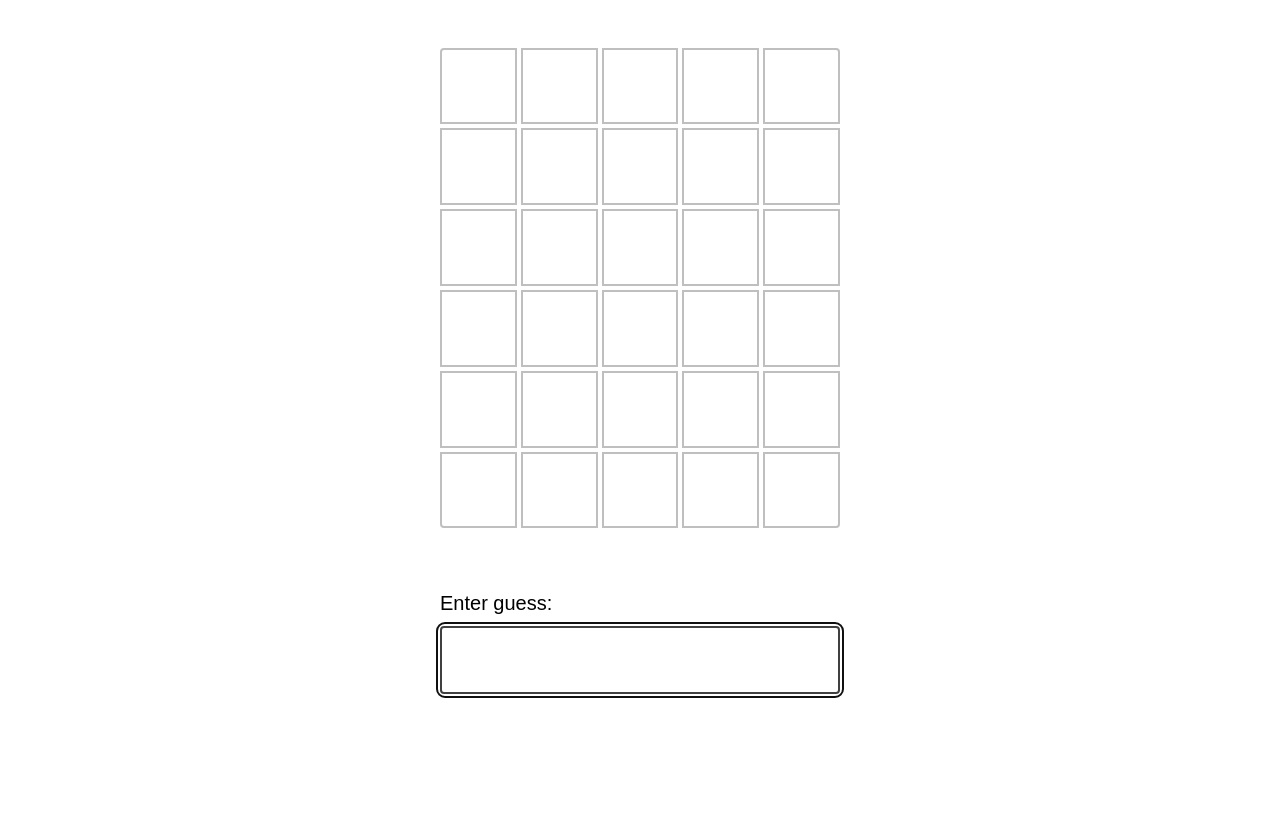
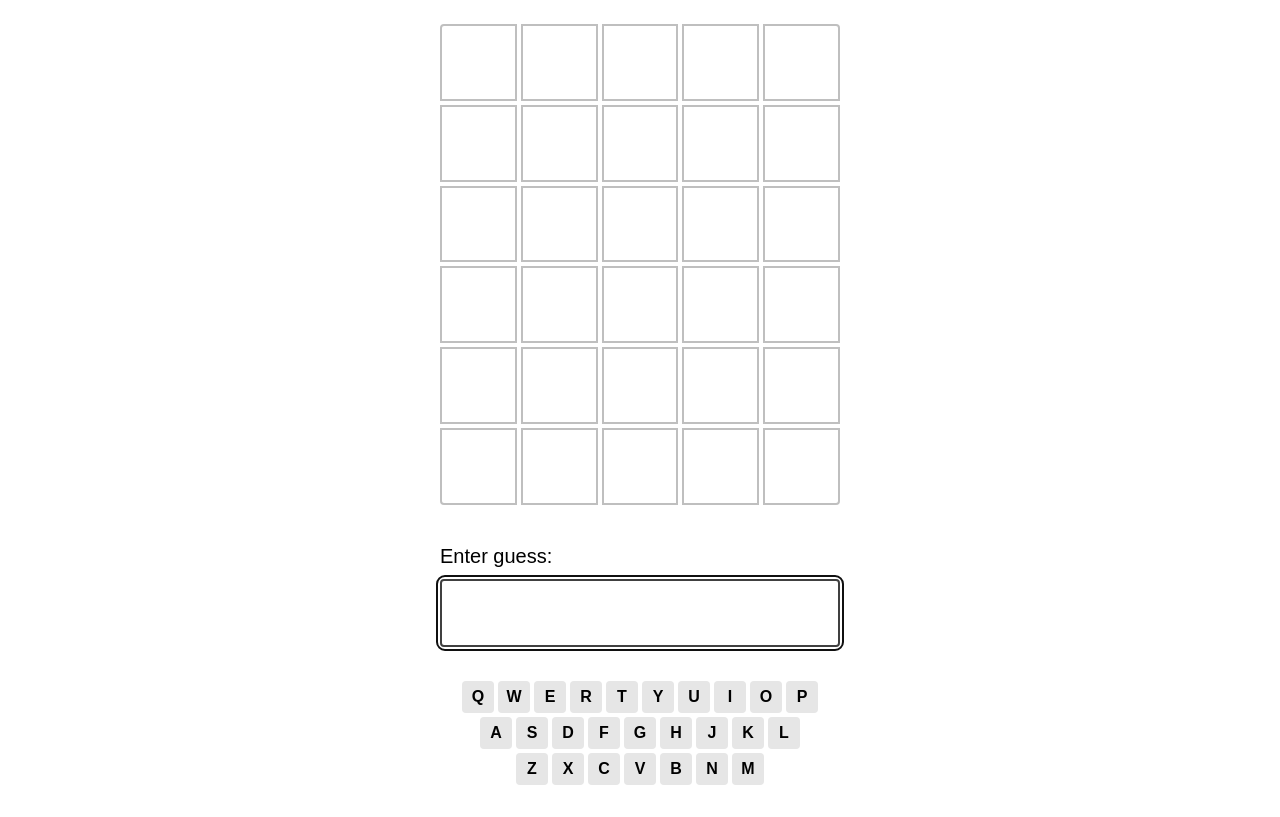
Before and after one commit to ttsoncs/Simple-Wordle-2024, a React app: page / in a window 1280 px wide. Shown: the part 72-889 px from the top of the page. Before the commit the page ends 800 px from the top, so only its background shows below. Built offline with nearby package versions, Linux system fonts and the light colour scheme.

Commit message:
Add Keyboard component

```diff
--- a/src/components/Game/Game.js
+++ b/src/components/Game/Game.js
@@ -8,6 +8,8 @@ import GuessInput from "../GuessInput/GuessInput";
 import GuessResults from "../GuessResults/GuessResults";
 import WonBanner from "../WonBanner/WonBanner";
 import LostBanner from "../LostBanner/LostBanner";
+import Keyboard from "../Keyboard/Keyboard";
+import { checkGuess } from "../../game-helpers";
 
 // Pick a random word on every pageload.
 const answer = sample(WORDS);
@@ -28,16 +30,16 @@ function Game() {
     }
   }
 
+  const validatedGuesses = guesses.map((guess) => checkGuess(guess, answer));
+
   return (
     <>
-      <GuessResults
-        guesses={guesses}
-        answer={answer}
-      />
+      <GuessResults validatedGuesses={validatedGuesses} />
       <GuessInput
         handleSubmitGuess={handleSubmitGuess}
         gameStatus={gameStatus}
       />
+      <Keyboard validatedGuesses={validatedGuesses} />
       {gameStatus === "won" && <WonBanner numOfGuess={guesses.length} />}
       {gameStatus === "lost" && <LostBanner answer={answer} />}
     </>
--- a/src/components/Guess/Guess.js
+++ b/src/components/Guess/Guess.js
@@ -1,22 +1,20 @@
 import React from "react";
 
 import { range } from "../../utils";
-import { checkGuess } from "../../game-helpers";
 
 function Cell({ letter, status }) {
   const className = status ? `cell ${status}` : "cell";
   return <span className={className}>{letter}</span>;
 }
 
-function Guess({ value, answer }) {
-  const result = checkGuess(value, answer);
+function Guess({ value }) {
   return (
     <p className="guess">
       {range(5).map((num) => (
         <Cell
           key={num}
-          letter={result ? result[num].letter : undefined}
-          status={result ? result[num].status : undefined}
+          letter={value ? value[num].letter : undefined}
+          status={value ? value[num].status : undefined}
         />
       ))}
     </p>
--- a/src/components/GuessResults/GuessResults.js
+++ b/src/components/GuessResults/GuessResults.js
@@ -4,14 +4,13 @@ import Guess from "../Guess/Guess";
 import { NUM_OF_GUESSES_ALLOWED } from "../../constants";
 import { range } from "../../utils";
 
-function GuessResults({ guesses, answer }) {
+function GuessResults({ validatedGuesses }) {
   return (
     <div className="guess-results">
       {range(NUM_OF_GUESSES_ALLOWED).map((num) => (
         <Guess
           key={num}
-          value={guesses[num]}
-          answer={answer}
+          value={validatedGuesses[num]}
         />
       ))}
     </div>
--- /dev/null
+++ b/src/components/Keyboard/Keyboard.js
@@ -0,0 +1,45 @@
+import React from "react";
+
+const ROWS = [
+  ["Q", "W", "E", "R", "T", "Y", "U", "I", "O", "P"],
+  ["A", "S", "D", "F", "G", "H", "J", "K", "L"],
+  ["Z", "X", "C", "V", "B", "N", "M"],
+];
+
+function getStatusByLetter(validatedGuesses) {
+  const statusObj = {};
+
+  validatedGuesses.forEach((guess) => {
+    guess.forEach(({ letter, status }) => {
+      statusObj[letter] = status;
+    });
+  });
+
+  return statusObj;
+}
+
+function Keyboard({ validatedGuesses }) {
+  let statusByLetter = getStatusByLetter(validatedGuesses);
+
+  return (
+    <div className="keyboard">
+      {ROWS.map((row, index) => (
+        <div
+          className="keyboard-row"
+          key={index}
+        >
+          {row.map((letter) => (
+            <div
+              key={letter}
+              className={`letter ${statusByLetter[letter] || ""}`}
+            >
+              {letter}
+            </div>
+          ))}
+        </div>
+      ))}
+    </div>
+  );
+}
+
+export default Keyboard;
--- /dev/null
+++ b/src/components/Keyboard/index.js
@@ -0,0 +1,2 @@
+export * from './Keyboard';
+export { default } from './Keyboard';
--- a/src/styles.css
+++ b/src/styles.css
@@ -230,3 +230,44 @@ h1 {
     transform: translateY(0%);
   }
 }
+
+/*
+  Stretch goal styles
+*/
+.keyboard {
+  display: flex;
+  flex-direction: column;
+  gap: 4px;
+}
+
+.keyboard-row {
+  display: flex;
+  justify-content: center;
+  gap: 4px;
+}
+
+.keyboard .letter {
+  width: 2rem;
+  height: 2rem;
+  border-radius: 4px;
+  display: grid;
+  place-content: center;
+  background: var(--color-gray-900);
+  font-size: 1rem;
+  font-weight: 600;
+}
+
+.keyboard .letter.correct {
+  background: var(--color-success);
+  color: white;
+}
+
+.keyboard .letter.incorrect {
+  background: var(--color-gray-300);
+  color: white;
+}
+
+.keyboard .letter.misplaced {
+  background: var(--color-warning);
+  color: white;
+}
```
